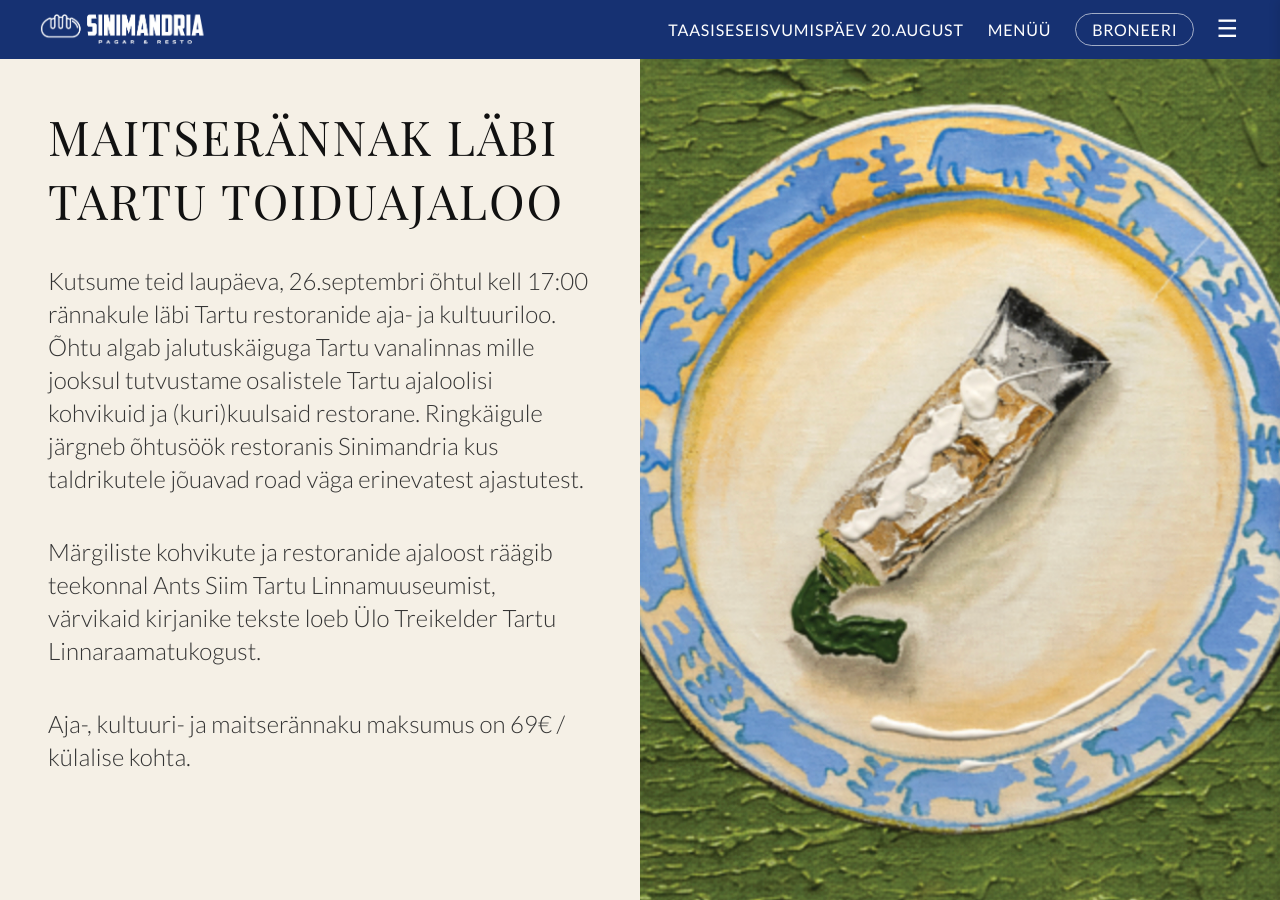
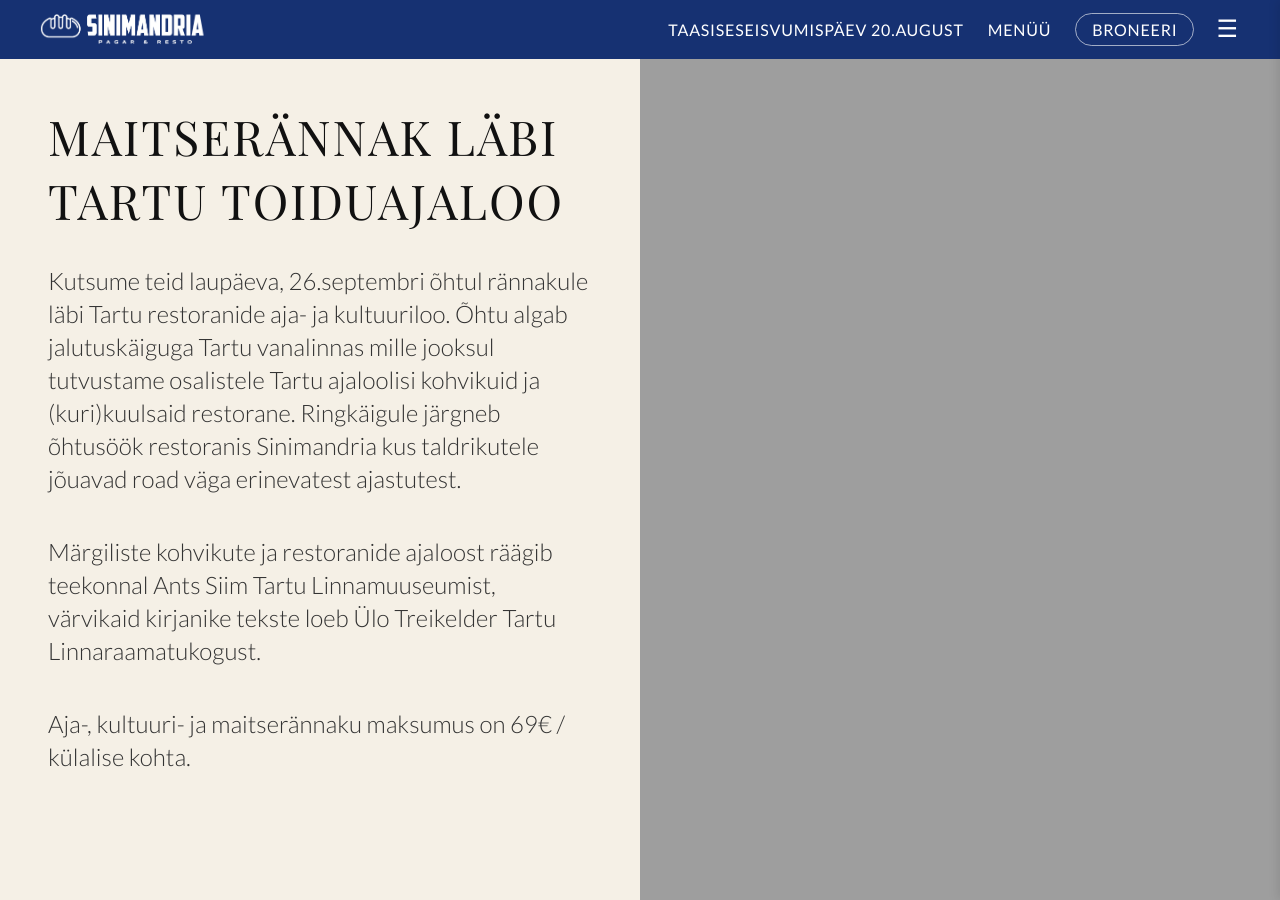
Before and after one commit to m-tu/sinimandria, a Jekyll site: the page built from pages/events/ajarannak.markdown, in a window 1280 px wide and 900 px high. Built offline with Jekyll 4.4.1, drawn with Linux system fonts in a browser that asks for light colours.

Commit message:
Update ajarannak.html

```diff
--- a/_layouts/events/ajarannak.html
+++ b/_layouts/events/ajarannak.html
@@ -10,7 +10,7 @@
         <div class="text">
           <h2>MAITSERÄNNAK LÄBI TARTU TOIDUAJALOO</h2>
           <p class="section-description">
-            Kutsume teid laupäeva, 26.septembri õhtul kell 17:00 rännakule läbi Tartu restoranide aja- ja kultuuriloo. Õhtu algab jalutuskäiguga Tartu vanalinnas mille jooksul tutvustame osalistele Tartu ajaloolisi kohvikuid ja (kuri)kuulsaid restorane. Ringkäigule järgneb õhtusöök restoranis Sinimandria kus taldrikutele jõuavad road väga erinevatest ajastutest.
+            Kutsume teid laupäeva, 26.septembri õhtul rännakule läbi Tartu restoranide aja- ja kultuuriloo. Õhtu algab jalutuskäiguga Tartu vanalinnas mille jooksul tutvustame osalistele Tartu ajaloolisi kohvikuid ja (kuri)kuulsaid restorane. Ringkäigule järgneb õhtusöök restoranis Sinimandria kus taldrikutele jõuavad road väga erinevatest ajastutest.
           </p>
           <p class="section-description">
             Märgiliste kohvikute ja restoranide ajaloost räägib teekonnal Ants Siim Tartu Linnamuuseumist, värvikaid kirjanike tekste loeb Ülo Treikelder Tartu Linnaraamatukogust.
@@ -19,7 +19,7 @@
             Aja-, kultuuri- ja maitserännaku maksumus on 69€ / külalise kohta.
           </p>
         </div>
-        <img src="{{ '/assets/images/koogikunst.jpg' | absolute_url }}" alt="Köögikunst - kunst Sinimandria köögis">
+        <img src="{{ '/assets/images/korporandid-tartus.jpg' | absolute_url }}" alt="Maitserännak läbi Tartu toiduajaloo">
       </section>
 
 
```
